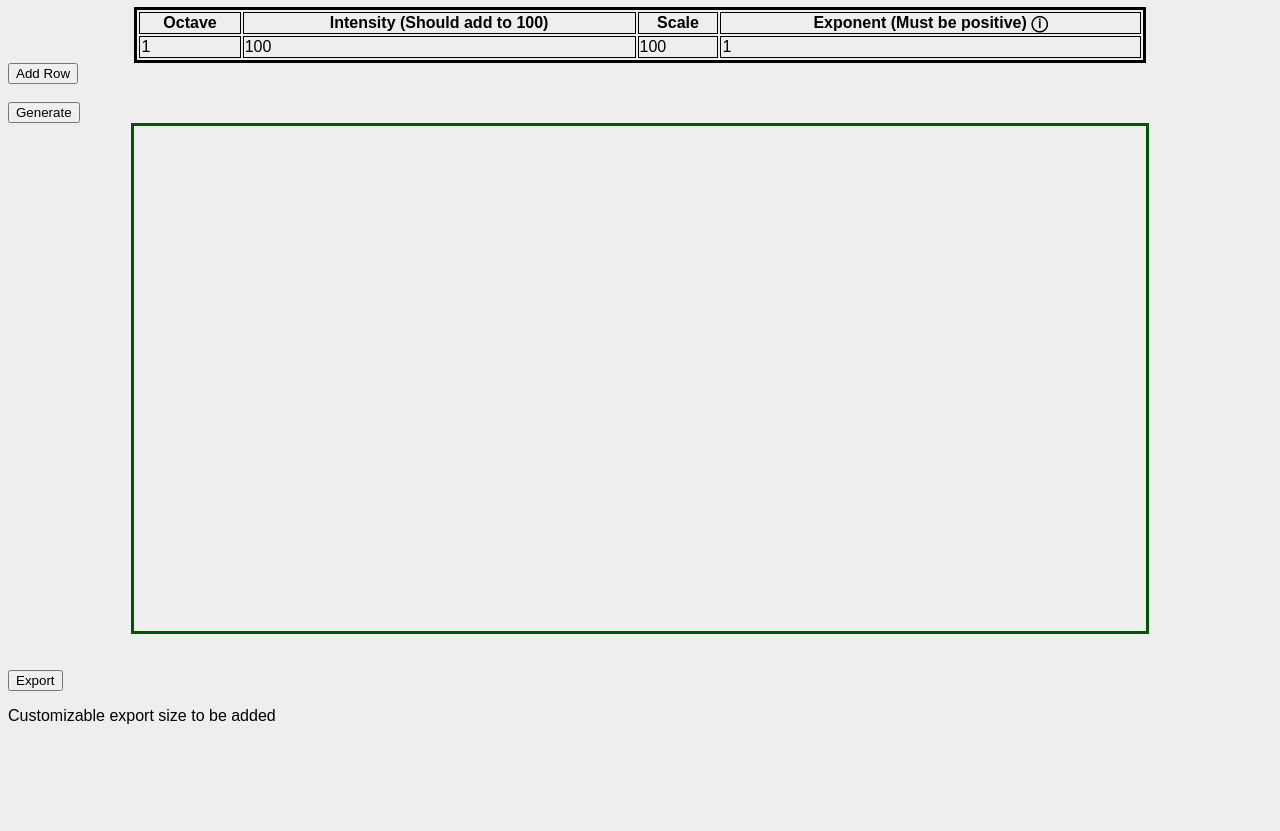
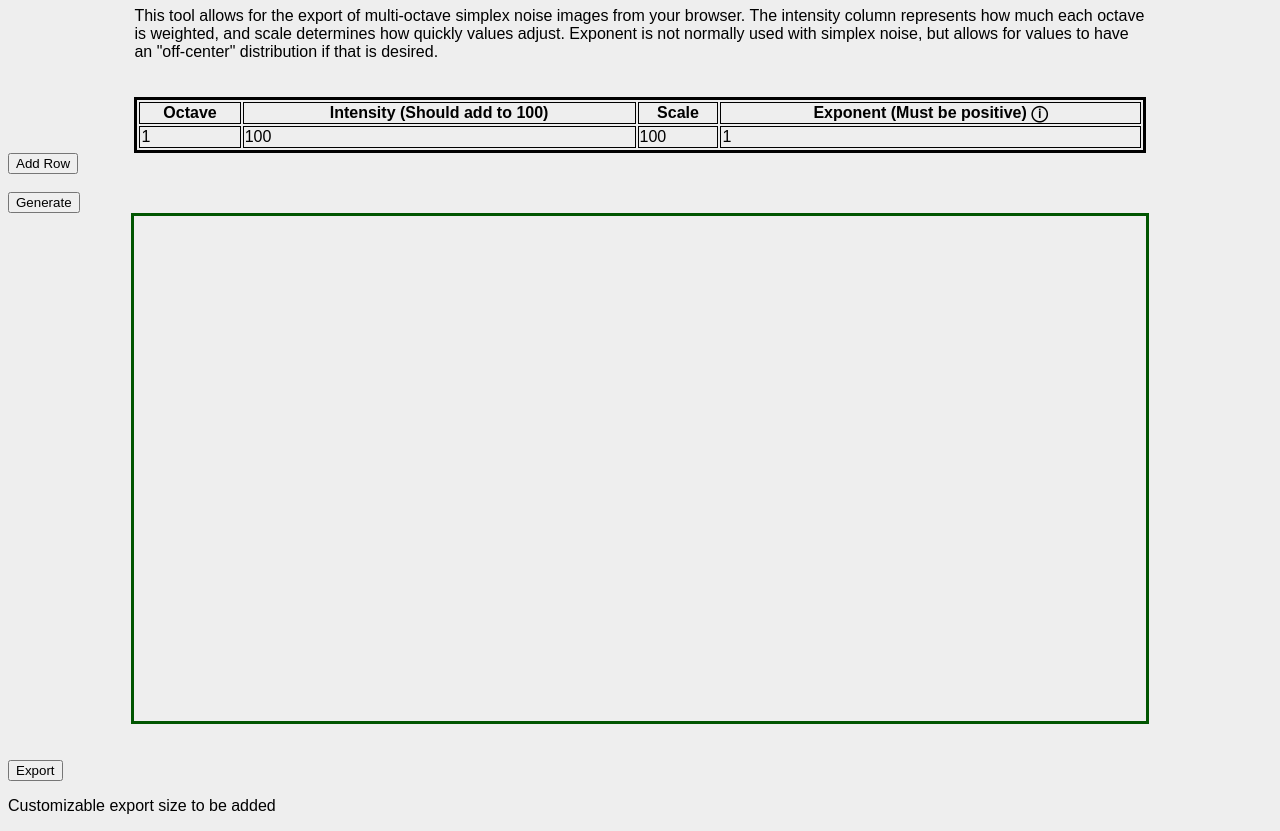
Before and after one commit to Chris-Cameron/chris-cameron.github.io, a website built with Vite: page simplex.html in a window 1280 px wide. Shown: the part 73-904 px from the top of the page. Before the commit the page ends 814 px from the top, so only its background shows below. Built offline with nearby package versions, Linux system fonts and the light colour scheme.

Commit message:
Add brief explanation to perlin noise page

```diff
--- a/simplex.html
+++ b/simplex.html
@@ -10,6 +10,8 @@
     <body>
         <script type="module" src="/src/simplex.js"></script>
         <h1 class="title"> Custom Simplex Noise Generator</h1>
+        <p class="summary">This tool allows for the export of multi-octave simplex noise images from your browser. The intensity column represents how much each octave is weighted, and scale determines how quickly values adjust. Exponent is not normally used with simplex noise, but allows for values to have an "off-center" distribution if that is desired.</p>
+        <br></br>
         <div>
             <table id = "octaveTable">
                 <thead>
--- a/src/main.css
+++ b/src/main.css
@@ -39,12 +39,14 @@ a.button:hover{
     background-color: #048
 }
 
-
 h1.title{
     text-align: center;
 }
 
-
+p.summary{
+    margin: auto;
+    width: 80%;
+}
 
 p.title{
     text-align: center;
```
